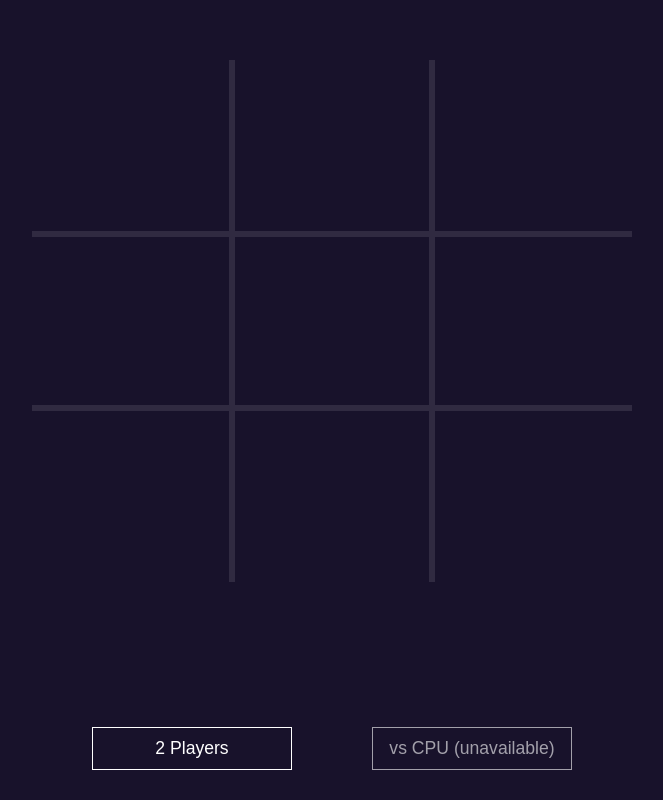
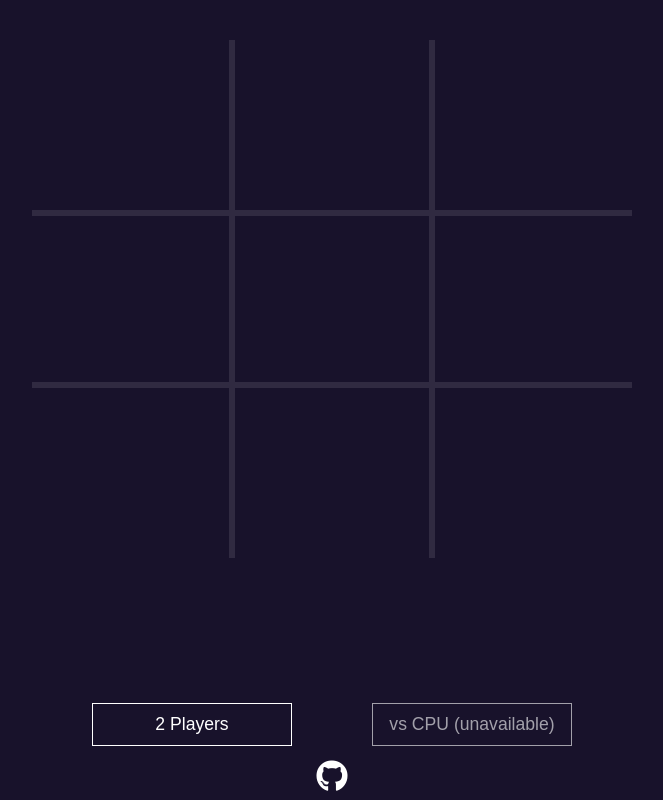
Before and after one commit to Kevineitor7/tic-tac-toe, a plain HTML site: page index.html in a window 1280 px wide. Shown: the whole page, without its empty margins (308-971 px from the left). Drawn offline with Linux system fonts and the light colour scheme.

Commit message:
tic-tac-toe game

```diff
--- a/index.html
+++ b/index.html
@@ -7,6 +7,7 @@
     <link rel="stylesheet" href="styles.css">
     <script src="script.js" defer></script>
     <link rel="icon" type="image/x-icon" href="tic-tac-icon.png">
+    <link rel="stylesheet" href="https://use.fontawesome.com/releases/v5.8.2/css/all.css"/>
 </head>
 <body>
     <div class="container">
@@ -46,5 +47,8 @@
             </div>
         </div>
     </div>
+    <div class="footer">
+            <span><a class='icon' href="https://github.com/Kevineitor7/tic-tac-toe" target="_blank"><i class="fab fa-github"></i></a></span>
+    </div>
 </body>
 </html>
--- a/styles.css
+++ b/styles.css
@@ -7,6 +7,7 @@
 body {
     background-color: #18122B;
     display: flex;
+    flex-direction: column;
     justify-content: center;
     align-items: center;
     height: 100vh;
@@ -14,7 +15,6 @@ body {
 
 .container {
     color: white;
-    bodrder: 1px solid white;
     width: 70%;
     height: 95%;
     padding: 10px;
@@ -24,7 +24,6 @@ body {
 }
 
 .board {
-    borderr: 1px solid white;
     height: 80%;
     display: flex;
     justify-content: center;
@@ -35,11 +34,7 @@ body {
     animation: anim-show 2s ease-in-out forwards;
 }
 
-.scale {
-}
-
 .grid {
-    bordser: 1px solid white;
     padding: 20px;
     display: grid;
     grid-template-columns: repeat(3, 200px);
@@ -60,7 +55,6 @@ body {
     font-size: 10rem;
     color: #0E8388;
     transform: scale(1);
-    animsation: scale 1s ease-in-out 3
 }
 
 .o::after {
@@ -68,10 +62,6 @@ body {
     font-size: 10rem;
     color: #CD1818;
     transform: scale(1);
-}
-
-div[id='3'].o::after {
-    transform: scale(1.0);
 }
 
 .bold {
@@ -98,12 +88,10 @@ div[id='3'].o::after {
     display: flex;
     justify-content: space-evenly;
     height: 20%;
-    bordser: 1px solid red;
     padding: 4px;
 }
 
 .controls {
-    bordder: 1px solid white;
     width: 50%;
     display: flex;
     flex-direction: column;
@@ -127,7 +115,6 @@ div[id='3'].o::after {
 }
 
 .game-modes {
-    bordeer: 1px solid white;
     display: flex;
     justify-content: center;
     gap: 80px;
@@ -214,6 +201,20 @@ div[id='3'].o::after {
     opacity: 0
 }
 
+.footer {
+    display: flex;
+    justify-content: center;
+    align-items: center;
+    padding: 4px;
+    width: 40%;
+    align-self: center;
+}
+
+.icon {
+    color: white;
+    font-size: 2rem;
+}
+
 @keyframes anim-show {
     to {
         opacity: 1;
```
